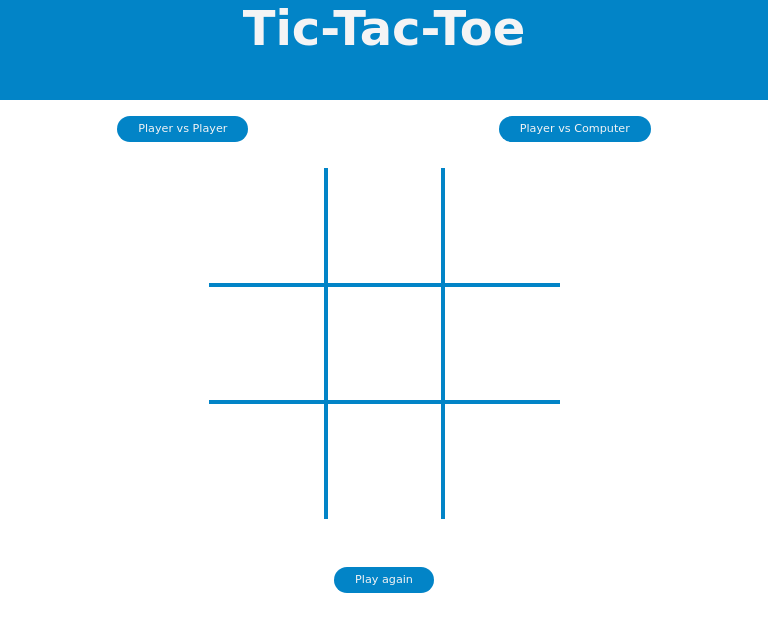
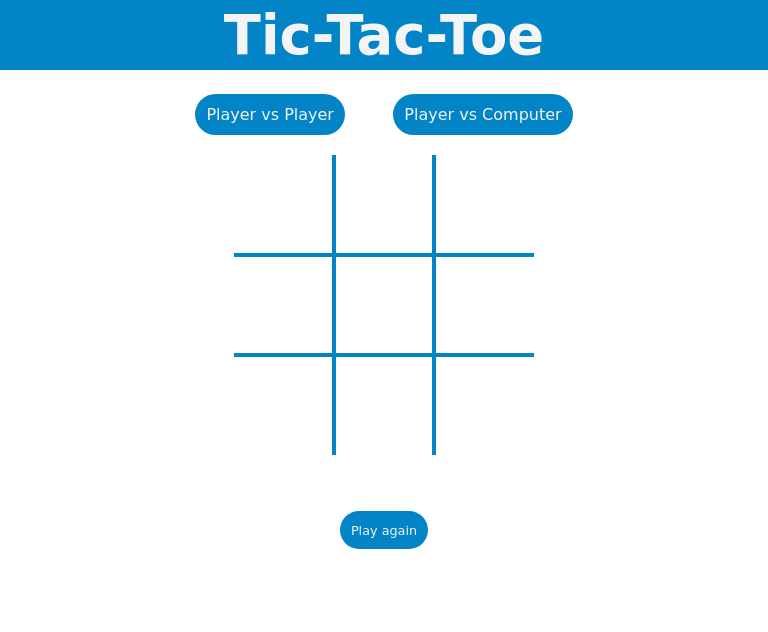
Before and after one commit to Alin2727/Tic-Tac-Toe, a plain HTML site: page index.html in a window 768 px wide. Drawn offline with Linux system fonts and the light colour scheme; a web font is replaced by a local one.

Commit message:
Add new media query

```diff
--- a/style.css
+++ b/style.css
@@ -11,13 +11,15 @@
 body {
     font-family: 'Bowlby One SC', cursive, system-ui, -apple-system, BlinkMacSystemFont, 'Segoe UI', Roboto, Oxygen, Ubuntu, Cantarell, 'Open Sans', 'Helvetica Neue', sans-serif;
     font-size: 16px;
+    width: 100vw;
+    height: 100vh;
 
 }
 
 .header {
     display: flex;
     justify-content: center;
-    justify-content: center;
+    align-items: center;
     width: 100%;
     height: 130px;
     background-color: #0284c7;
@@ -28,8 +30,8 @@ body {
 .grid-container {
     display: grid;
     grid-template-columns: repeat(3, 1fr);
-    width: 501px;
-    height: 501px;
+    width: 450px;
+    height: 450px;
     margin: 0rem auto;
     margin-top: 2rem;
 }
@@ -43,8 +45,8 @@ body {
     border: 2px solid #0284c7;
     color: #0284c7;
     cursor: pointer;
-    width: 167px;
-    height: 167px;
+    width: 150px;
+    height: 150px;
     font-family: 'DM Sans', sans-serif;
 }
 
@@ -79,6 +81,7 @@ body {
 .playAgainBtn {
     display: flex;
     justify-content: center;
+    align-items: center;
     margin: 1.5rem auto 0;
     padding: 1rem 1.7rem;
     border-radius: 50px;
@@ -106,15 +109,15 @@ body {
     justify-content: center;
     width: 100%;
     margin: 20px auto 0;
-    font-size: 2rem;
+    font-size: 1.5rem;
     color: #0284c7;
 }
 
 .player-vs-player {
     display: flex;
     justify-content: center;
+    align-items: center;
     margin: 1.5rem 0 0 auto;
-
     padding: 1rem 1.5rem;
     border-radius: 50px;
     border: none;
@@ -129,6 +132,7 @@ body {
 .player-vs-computer {
     display: flex;
     justify-content: center;
+    align-items: center;
     margin: 1.5rem auto 0 0;
     padding: 1rem 1.5rem;
     border-radius: 50px;
@@ -165,47 +169,42 @@ body {
 }
 
 
-@media only screen and (max-width: 768px) {
+@media (min-width:570px) and (max-width: 1500px) {
 
-    .header {
-        height: 100px;
-        font-size: 1.5rem;
+    body>div.header {
+        height: 70px;
+        font-size: 1.7rem;
     }
 
-    .grid-container {
-        width: 80vw;
-        height: 80vw;
-        max-width: 351px;
-        max-height: 351px;
-        margin-top: 1rem;
+    .player-vs-player {
+        padding: 0.7rem;
+    }
+
+    .player-vs-computer {
+        padding: 0.7rem;
+
+    }
+
+    body>div.win-message {
+        font-size: 1.2rem;
+    }
+
+    body>div.grid-container {
+
+        width: 300px;
+        height: 300px;
+        margin: 0rem auto;
     }
 
     .cell {
-        font-size: 4rem;
-        width: 117px;
-        height: 117px;
+        width: 100px;
+        height: 100px;
+        font-size: 5rem;
+
     }
 
-    .playAgainBtn {
-        margin-top: 1rem;
-        padding: 0.4rem 1.3rem;
-        font-size: 0.7rem;
+    body>div.restart>button {
+        padding: 0.7rem;
+        font-size: 0.8rem;
     }
-
-    .win-message {
-        margin-top: 10px;
-        font-size: 1.5rem;
-    }
-
-    .player-vs-player,
-    .player-vs-computer {
-        margin: 1rem auto 0;
-        padding: 0.4rem 1.3rem;
-        font-size: 0.7rem;
-    }
-
-    .game-mode {
-        gap: 1rem;
-    }
-
 }
```
